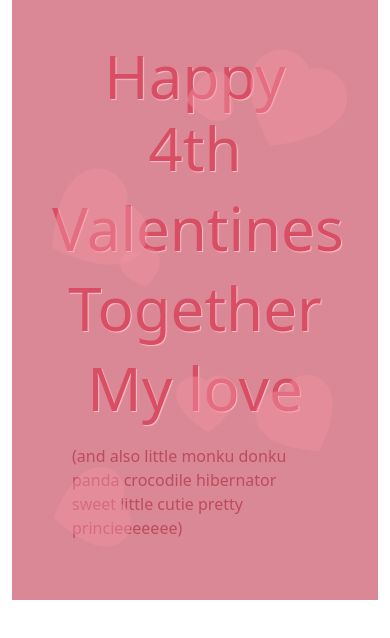
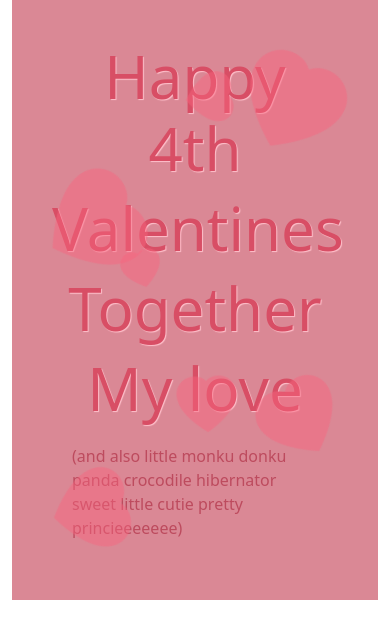
Before and after one commit to nimessanjel-max/jeny, a website: page public/jeny.html in a window 390 px wide. Drawn offline with nearby package versions, Linux system fonts and the light colour scheme.

Commit message:
Update jeny.html

```diff
--- a/public/jeny.html
+++ b/public/jeny.html
@@ -49,7 +49,7 @@
             }
 
             .intro-icons span {
-                color: rgba(242, 145, 163, 0.455);
+                color: rgba(249, 99, 126, 0.455);
                 position: absolute;
                 animation: heart-rotate 3s ease-in-out infinite;
             }
```
